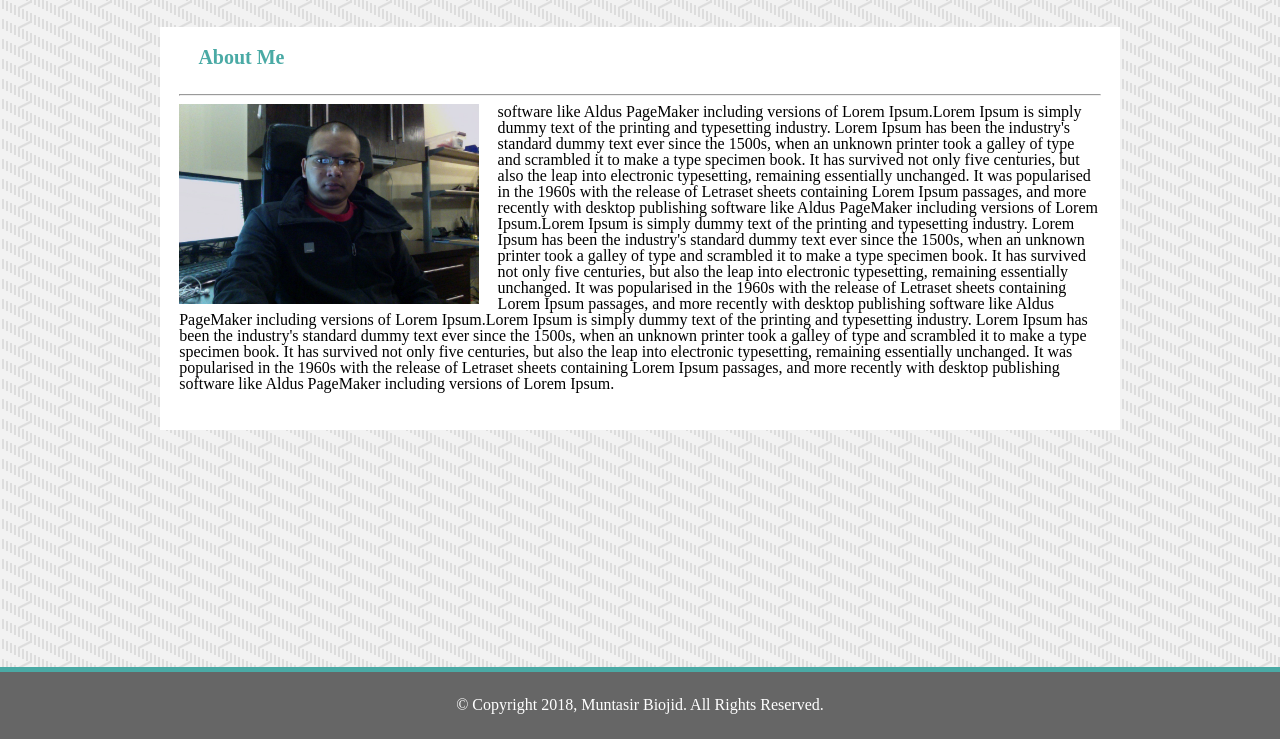
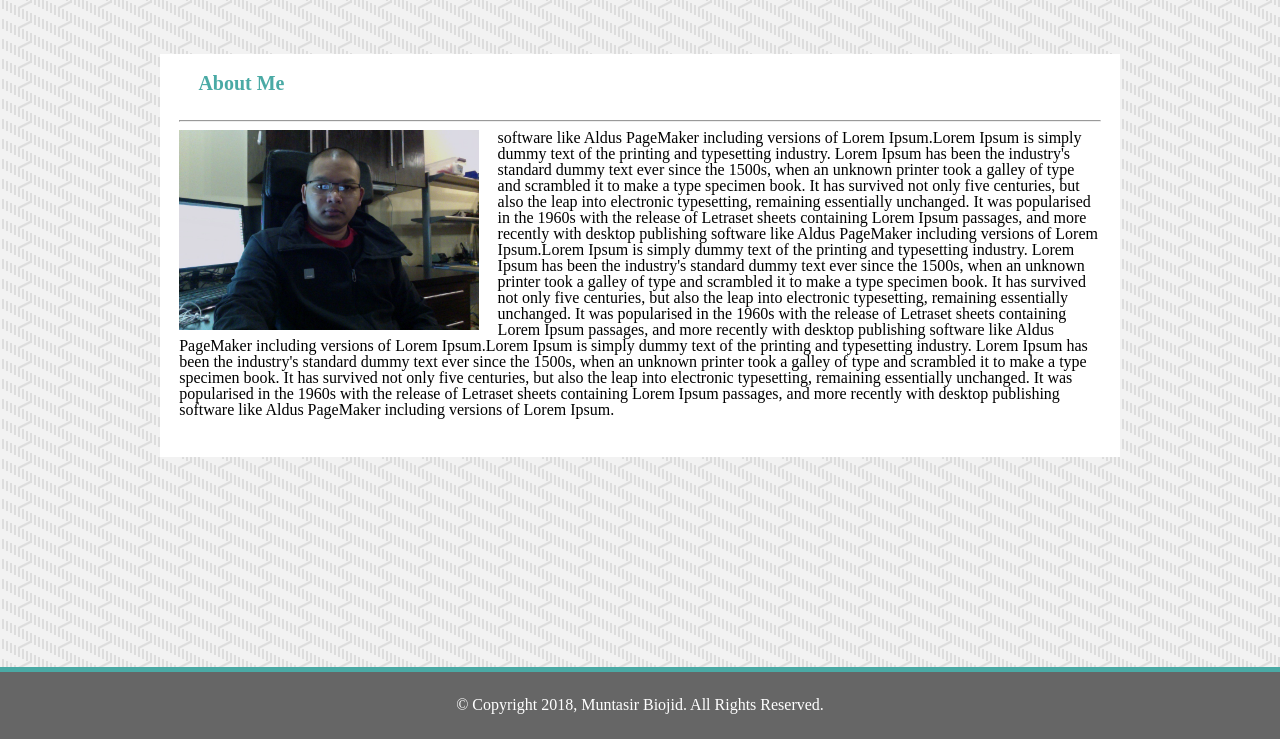
Before and after one commit to muntasir2165/Basic-Portfolio, a plain HTML site: page index.html in a window 1280 px wide. Shown: the part 61-800 px from the top of the page. Drawn offline with Linux system fonts and the light colour scheme.

Commit message:
fixed section margin

```diff
--- a/assets/css/style.css
+++ b/assets/css/style.css
@@ -55,8 +55,8 @@ nav a:hover {
 section {
 	background-color: #ffffff;
 	border-color: #dddddd;
-	margin-top: 3%;
-	margin-bottom: 3%;
+	margin-top: 65px;
+	margin-bottom: 140px;
     width: 960px;
     margin-left: auto;
     margin-right: auto;
```
